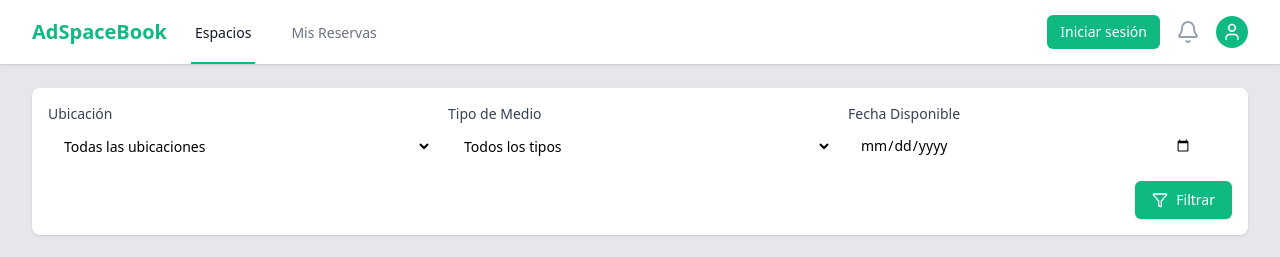
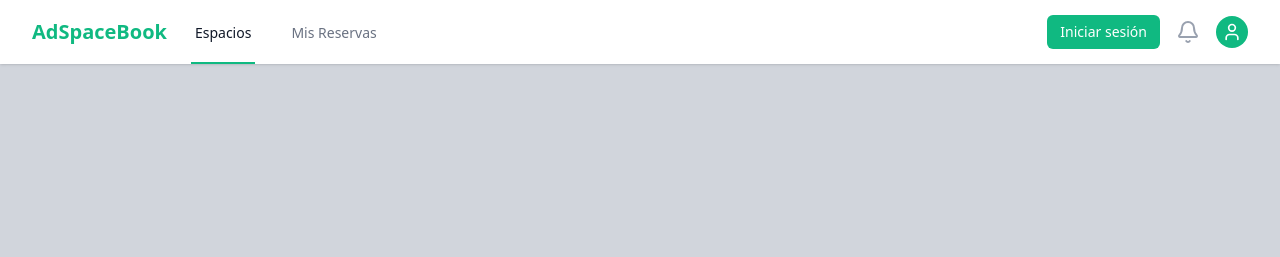
Before and after one commit to Necrospartan/ecommerce-frontend, a Vue app: page / in a window 1280 px wide. Shown: the top 257 px of the page. Built offline with nearby package versions, Linux system fonts and the light colour scheme; grey boxes are pictures that could not be loaded.

Commit message:
Fix menor de colores.

```diff
--- a/package.json
+++ b/package.json
@@ -1,5 +1,5 @@
 {
-    "name": "ecommerce-frontend",
+    "name": "prueba",
     "version": "0.0.0",
     "private": true,
     "type": "module",
--- a/src/App.vue
+++ b/src/App.vue
@@ -1,41 +1,33 @@
 <template>
-    <div class="min-h-screen bg-gray-200">
-        <!-- Navbar -->
+    <div class="min-h-screen bg-gray-300">
+
         <Navbar :current-view="currentView" @change-view="currentView = $event"
             @toggle-login-modal="showLoginModal = true" />
 
-        <!-- Main content -->
-        <main>
-            <!-- Home View - Media Listing -->
+        <!-- <main>
             <HomeView v-if="currentView === 'home'" :media-list="mediaList" @view-details="viewMediaDetails"
                 @book-media="bookMedia" />
 
-            <!-- Media Detail View -->
             <MediaDetailView v-if="currentView === 'mediaDetail' && selectedMedia" :media="selectedMedia"
                 @go-back="currentView = 'home'" @book-media="bookMedia" />
 
-            <!-- Booking Form View -->
             <BookingFormView v-if="currentView === 'bookingForm' && selectedMedia" :media="selectedMedia"
                 :booking-form="bookingForm" :validation-errors="validationErrors" @go-back="currentView = 'mediaDetail'"
                 @submit-booking="submitBooking" @update-dates="updateDates" />
 
-            <!-- Payment View -->
             <PaymentView v-if="currentView === 'payment'" :media="selectedMedia" :booking-form="bookingForm"
                 :payment-form="paymentForm" :validation-errors="validationErrors" @go-back="currentView = 'bookingForm'"
                 @process-payment="processPayment" />
 
-            <!-- Booking Success View -->
             <BookingSuccessView v-if="currentView === 'bookingSuccess'" :media="selectedMedia"
                 @view-bookings="currentView = 'bookings'" />
 
-            <!-- Bookings History View -->
             <BookingsView v-if="currentView === 'bookings'" :bookings="userBookings" @go-home="currentView = 'home'"
                 @view-booking-details="viewBookingDetails" />
         </main>
 
-        <!-- Login Modal -->
         <LoginModal v-if="showLoginModal" @close="showLoginModal = false" @login="handleLogin"
-            @show-register="showRegisterForm" />
+            @show-register="showRegisterForm" /> -->
     </div>
 </template>
 
--- a/src/components/common/FilterBar.vue
+++ b/src/components/common/FilterBar.vue
@@ -1,10 +1,10 @@
 <template>
-    <div class="bg-white shadow rounded-lg mb-6 p-4">
+    <div class="bg-gray-100 shadow rounded-lg mb-6 p-4">
         <div class="grid grid-cols-1 gap-4 sm:grid-cols-3">
             <div>
                 <label for="location" class="block text-sm font-medium text-gray-700">Ubicación</label>
                 <select id="location" v-model="filters.location"
-                    class="mt-1 block w-full pl-3 pr-10 py-2 text-base border-gray-300 focus:outline-none focus:ring-primary focus:border-primary sm:text-sm rounded-md">
+                    class="bg-gray-200 mt-1 block w-full pl-3 pr-10 py-2 text-base border-gray-300 focus:outline-none focus:ring-primary focus:border-primary sm:text-sm rounded-md">
                     <option value="">Todas las ubicaciones</option>
                     <option value="CDMX">Ciudad de México</option>
                     <option value="GDL">Guadalajara</option>
@@ -14,18 +14,18 @@
             <div>
                 <label for="type" class="block text-sm font-medium text-gray-700">Tipo de Medio</label>
                 <select id="type" v-model="filters.type"
-                    class="mt-1 block w-full pl-3 pr-10 py-2 text-base border-gray-300 focus:outline-none focus:ring-primary focus:border-primary sm:text-sm rounded-md">
+                    class="bg-gray-200 mt-1 block w-full pl-3 pr-10 py-2 text-base border-gray-300 focus:outline-none focus:ring-primary focus:border-primary sm:text-sm rounded-md">
                     <option value="">Todos los tipos</option>
                     <option value="billboard">Espectacular</option>
                     <option value="digital">Pantalla Digital</option>
                     <option value="transit">Transporte Público</option>
                 </select>
             </div>
-            <div>
+            <!-- <div>
                 <label for="date" class="block text-sm font-medium text-gray-700">Fecha Disponible</label>
                 <input type="date" id="date" v-model="filters.date"
                     class="mt-1 block w-full pl-3 pr-10 py-2 text-base border-gray-300 focus:outline-none focus:ring-primary focus:border-primary sm:text-sm rounded-md" />
-            </div>
+            </div> -->
         </div>
         <div class="mt-4 flex justify-end">
             <button @click="$emit('apply-filters', filters)"
```
Also changed, not shown: src/components/common/MediaCard.vue (+9 -23 lines), 1 other file (tests, documents, lock files or other folders).
